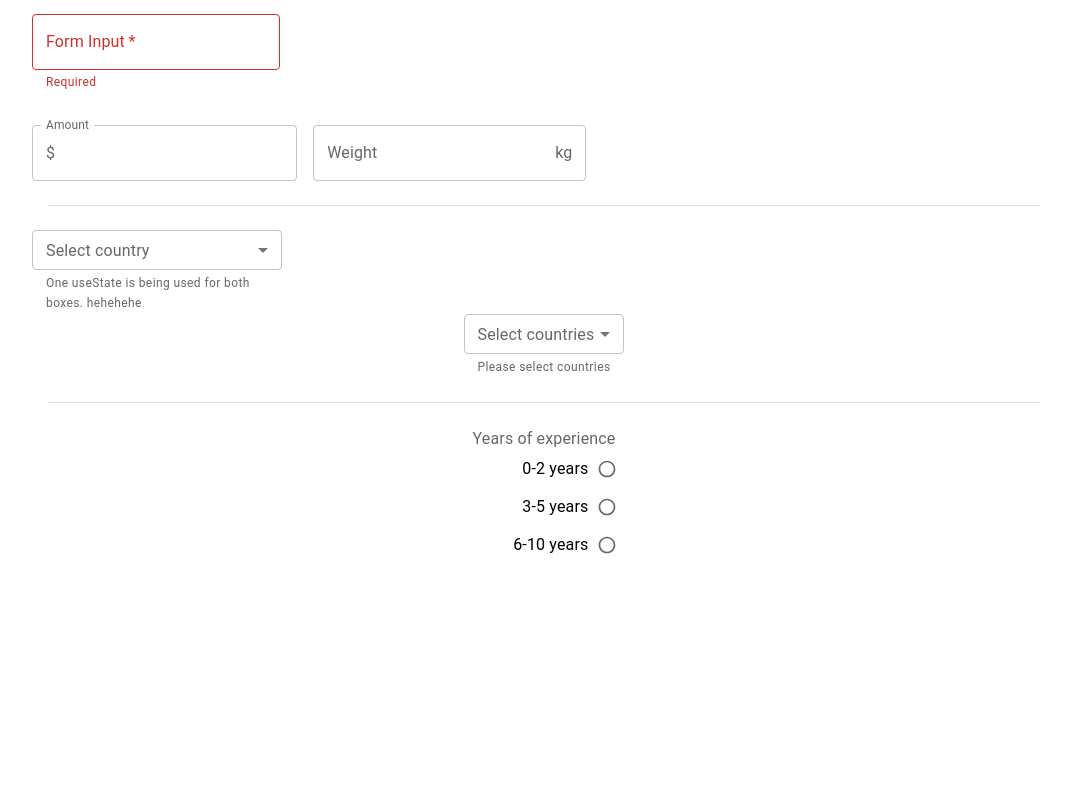
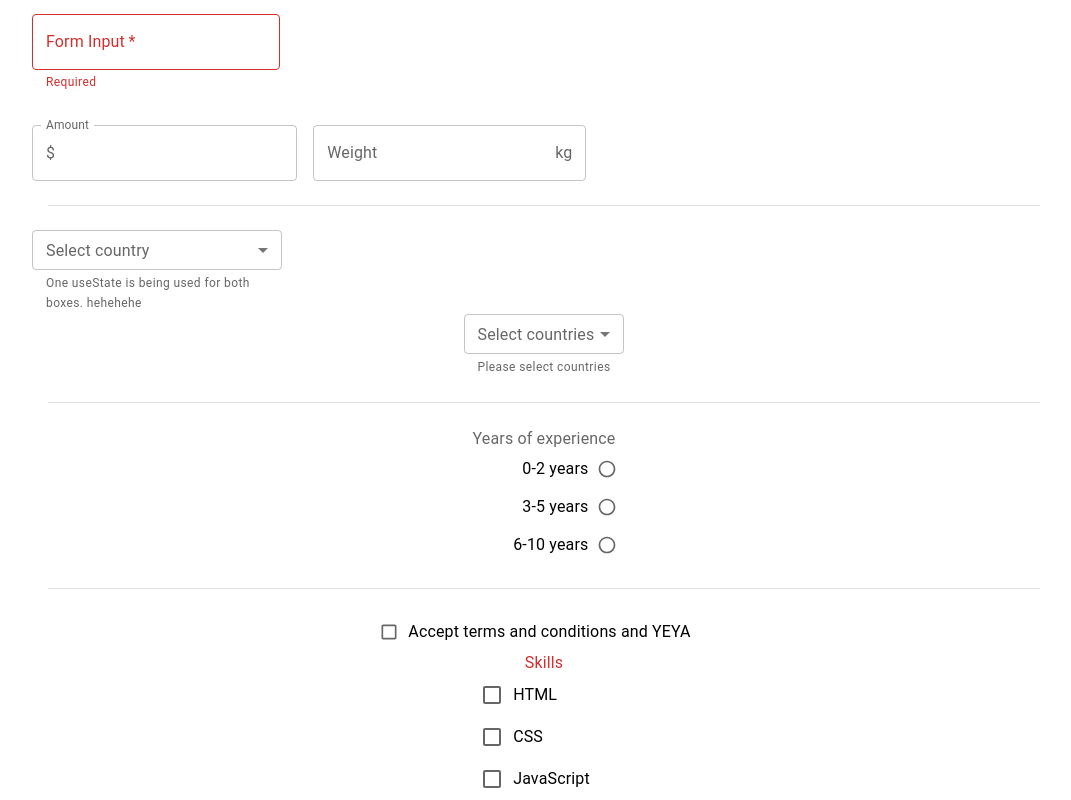
Before and after one commit to FaizaanFazal/react-MaterialUI, a React (Create React App) app: page / in a window 1280 px wide. Shown: the part 1077-1877 px from the top of the page, without its empty margins (96-1167 px from the left). Before the commit the page ends 1641 px from the top, so only its background shows below. Built offline with nearby package versions, Linux system fonts and the light colour scheme.

Commit message:
added Multiple checkboxes

```diff
--- a/package.json
+++ b/package.json
@@ -5,7 +5,7 @@
   "dependencies": {
     "@emotion/react": "^11.11.1",
     "@emotion/styled": "^11.11.0",
-    "@mui/material": "^5.14.18",
+    "@mui/material": "^5.14.19",
     "@testing-library/jest-dom": "^5.17.0",
     "@testing-library/react": "^13.4.0",
     "@testing-library/user-event": "^13.5.0",
--- a/src/App.tsx
+++ b/src/App.tsx
@@ -1,5 +1,6 @@
 import './App.css';
 import { MuiButton } from './components/MuiButton';
+import { MuiCheckbox } from './components/MuiCheckBox';
 import { MuiRadioButton } from './components/MuiRadioButton';
 import { MuiSelect } from './components/MuiSelect';
 import { MuiTextField } from './components/MuiTextField';
@@ -18,6 +19,8 @@ function App() {
       <MuiSelect />
       <Divider variant="middle" sx={{ mt: 3,mb:3 }}/>
       <MuiRadioButton />
+      <Divider variant="middle" sx={{ mt: 3,mb:3 }}/>
+      <MuiCheckbox />
     </div>
   );
 }
--- /dev/null
+++ b/src/components/MuiCheckBox.tsx
@@ -0,0 +1,92 @@
+import { useState } from 'react'
+import {
+  Box,
+  FormControlLabel,
+  Checkbox,
+  FormControl,
+  FormLabel,
+  FormGroup
+} from '@mui/material'
+//-------network error for below library
+// import BookmarkBorderIcon from '@mui/icons-material/BookmarkBorder'
+// import BookmarkIcon from '@mui/icons-material/Bookmark'
+
+export const MuiCheckbox = () => {
+  const [acceptTnC, setAcceptTnC] = useState(false)
+  const [skills, setSkills] = useState<string[]>([])
+  console.log(skills)
+
+  const handleChange = (event: React.ChangeEvent<HTMLInputElement>) => {
+    setAcceptTnC(event.target.checked)
+  }
+  const handleSkillChange = (event: React.ChangeEvent<HTMLInputElement>) => {
+    const index = skills.indexOf(event.target.value)
+    if (index === -1) {
+      setSkills([...skills, event.target.value])
+    } else {
+      setSkills(skills.filter(skill => skill !== event.target.value))
+    }
+  }
+  return (
+    <Box>
+      <Box>
+        <FormControlLabel
+          control={
+            <Checkbox
+              checked={acceptTnC}
+              onChange={handleChange}
+              size='small'
+              color='secondary'
+            />
+          }
+          label='Accept terms and conditions and YEYA'
+        />
+      </Box>
+      {/* <Box>
+        <Checkbox
+          icon={<BookmarkBorderIcon />}
+          checkedIcon={<BookmarkIcon />}
+          checked={acceptTnC}
+          onChange={handleChange}
+        />
+      </Box> */}
+      <Box>
+        <FormControl error>
+          <FormLabel>Skills</FormLabel>
+          <FormGroup>
+            <FormControlLabel
+              control={
+                <Checkbox
+                  value='Html'
+                  checked={skills.includes('Html')}
+                  onChange={handleSkillChange}
+                />
+              }
+              label='HTML'
+            />
+            <FormControlLabel
+              control={
+                <Checkbox
+                  value='Css'
+                  checked={skills.includes('Css')}
+                  onChange={handleSkillChange}
+                />
+              }
+              label='CSS'
+            />
+            <FormControlLabel
+              control={
+                <Checkbox
+                  value='Javascript'
+                  checked={skills.includes('Javascript')}
+                  onChange={handleSkillChange}
+                />
+              }
+              label='JavaScript'
+            />
+          </FormGroup>
+        </FormControl>
+      </Box>
+    </Box>
+  )
+}
```
Also changed, not shown: 2 other files (tests, documents, lock files or other folders).
